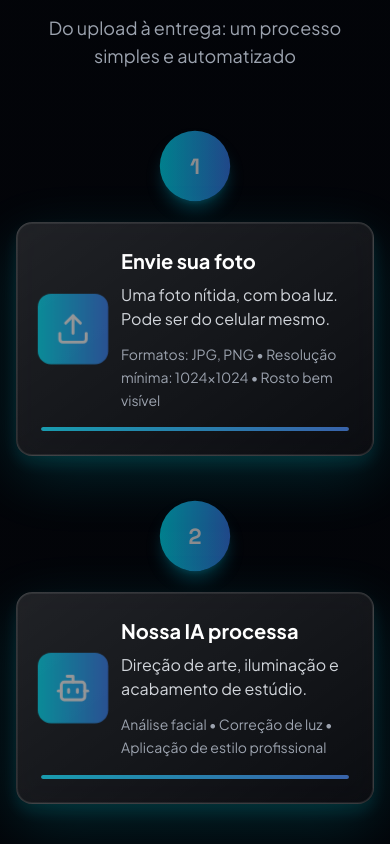
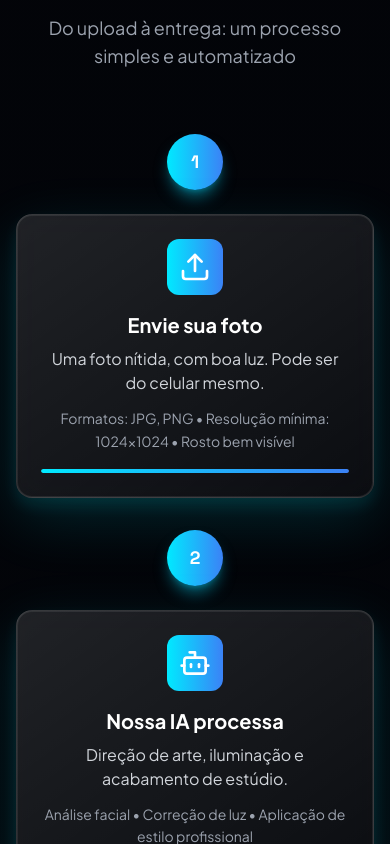
Before and after one commit to leoelevamkt/neonai, a React (Vite) app: page / in a window 390 px wide. Shown: the part 2980-3824 px from the top of the page. Built offline with nearby package versions, Linux system fonts and the light colour scheme.

Commit message:
Update Process.tsx

```diff
--- a/src/react-app/components/Process.tsx
+++ b/src/react-app/components/Process.tsx
@@ -81,52 +81,28 @@ export default function Process() {
 
         {/* Mobile Layout */}
         <div className="block lg:hidden">
-          <div className="space-y-12">
+          <div className="space-y-8 sm:space-y-12">
             {processSteps.map((step, index) => (
               <div
                 key={step.id}
-                ref={el => { stepRefs.current[index] = el; }}
                 className="text-center"
+                data-aos="fade-up"
+                data-aos-delay={index * 150}
               >
                 {/* Step number */}
                 <div className="flex justify-center mb-6">
-                  <div
-                    className={`transform transition-all duration-1000 scale-100 opacity-100`}
-                    style={{ transitionDelay: `${index * 300}ms` }}
-                  >
-                    <div className={`inline-flex items-center justify-center w-16 h-16 rounded-full font-display font-bold text-xl transition-all duration-500 shadow-lg ${
-                      getStepStatus(index) === 'active'
-                        ? 'bg-gradient-to-r from-brand-cyan to-blue-500 text-white scale-110 animate-pulse shadow-cyan-500/50'
-                        : getStepStatus(index) === 'completed'
-                        ? 'bg-gradient-to-r from-emerald-400 to-teal-500 text-white shadow-emerald-500/50'
-                        : 'bg-gradient-to-r from-gray-600 to-gray-700 text-white border border-gray-500'
-                    }`}>
+                  <div className="inline-flex items-center justify-center w-14 h-14 sm:w-16 sm:h-16 rounded-full font-display font-bold text-lg sm:text-xl bg-gradient-to-r from-brand-cyan to-blue-500 text-white shadow-lg shadow-cyan-500/50">
                     {step.id}
-                    </div>
                   </div>
                 </div>
 
                 {/* Step content */}
-                <div
-                  className={`transform transition-all duration-1000 ${
-                    getStepStatus(index) === 'pending'
-                      ? 'translate-y-8 opacity-0'
-                      : 'translate-y-0 opacity-100'
-                  }`}
-                  style={{ transitionDelay: `${index * 200}ms` }}
-                >
-                  <div className="glass rounded-2xl p-6 sm:p-8 shadow-neon hover:scale-105 transition-all duration-300 group">
-                    <div className="flex items-center justify-center gap-4 mb-4">
-                      <div className={`p-4 rounded-xl transition-all duration-500 ${
-                        getStepStatus(index) === 'active'
-                          ? 'bg-gradient-to-r from-brand-cyan to-blue-500 text-white scale-110 animate-pulse'
-                          : getStepStatus(index) === 'completed'
-                          ? 'bg-gradient-to-r from-emerald-400 to-teal-500 text-white'
-                          : 'bg-gray-700 text-gray-400'
-                      }`}>
-                        {getStepStatus(index) === 'completed' ? <CheckCircle className="w-8 h-8" /> : step.icon}
+                <div className="glass rounded-2xl p-6 sm:p-8 shadow-neon transition-all duration-300 group">
+                  <div className="flex flex-col sm:flex-row items-center gap-4 mb-4">
+                    <div className="p-3 sm:p-4 rounded-xl bg-gradient-to-r from-brand-cyan to-blue-500 text-white">
+                      {step.icon}
                     </div>
-                      <div className="flex-1 text-left">
+                    <div className="flex-1 text-center sm:text-left">
                       <h3 className="text-xl sm:text-2xl font-bold text-white mb-2 group-hover:text-brand-cyan transition-colors duration-300">
                         {step.title}
                       </h3>
@@ -142,20 +118,7 @@ export default function Process() {
                   {/* Progress indicator */}
                   <div className="mt-4">
                     <div className="w-full h-1 bg-gray-700 rounded-full overflow-hidden">
-                        <div
-                          className={`h-full transition-all duration-1000 rounded-full ${
-                            getStepStatus(index) === 'active'
-                              ? 'bg-gradient-to-r from-brand-cyan to-blue-500 animate-pulse'
-                              : getStepStatus(index) === 'completed'
-                              ? 'bg-gradient-to-r from-emerald-400 to-teal-500'
-                              : 'bg-gray-600'
-                          }`}
-                          style={{
-                            width: getStepStatus(index) === 'pending' ? '0%' : '100%',
-                            transitionDelay: `${index * 300}ms`
-                          }}
-                        ></div>
-                      </div>
+                      <div className="h-full w-full bg-gradient-to-r from-brand-cyan to-blue-500 rounded-full"></div>
                     </div>
                   </div>
                 </div>
```
Lines whose indentation alone changed are shown as unchanged.
